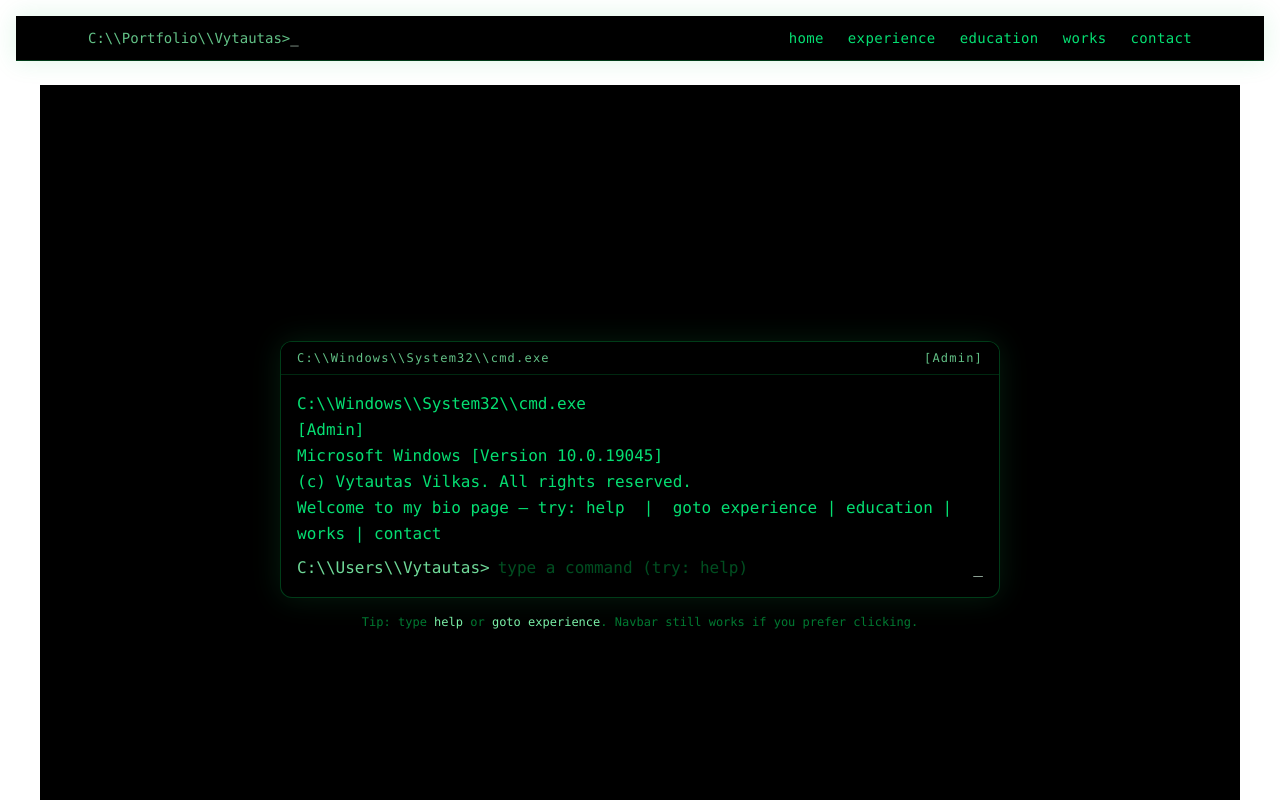
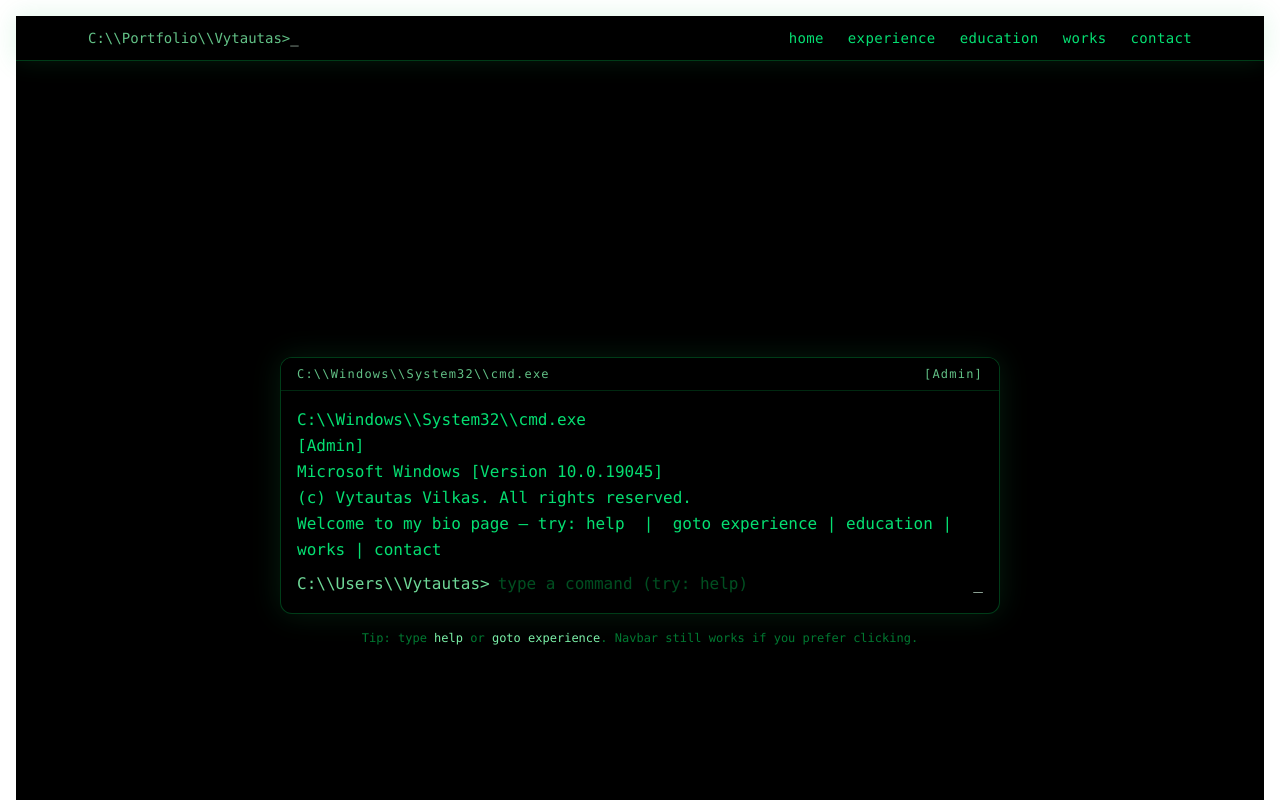
Before and after one commit to VytautasVilkas/CvWebSite, a React (Vite) app in the folder my-cv-page/: page / in a window 1280 px wide. Shown: the top 800 px of the page. Built offline with nearby package versions, Linux system fonts and the light colour scheme.

Commit message:
layout fix

```diff
--- a/my-cv-page/src/components/Layout.jsx
+++ b/my-cv-page/src/components/Layout.jsx
@@ -4,9 +4,11 @@ import Footer from './Footer';
 
 function Layout({ children }) {
   return (
-    <div className="flex flex-col min-h-screen">
+    <div className="min-h-screen flex flex-col bg-black text-green-400 font-mono">
       <Navbar />
-      <main className="flex-grow container mx-auto p-6">{children}</main>
+      <main className="flex-grow container mx-auto px-6 py-10">
+        {children}
+      </main>
       <Footer />
     </div>
   );
```
